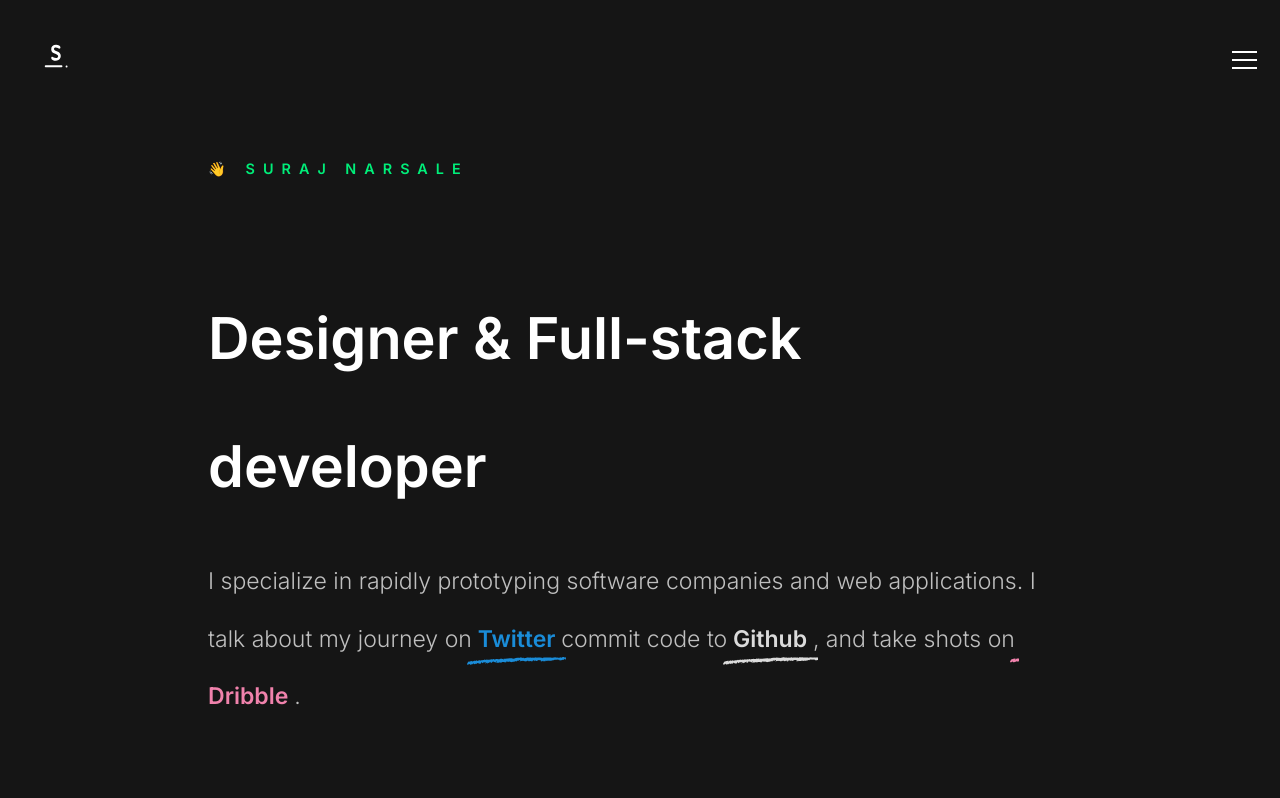
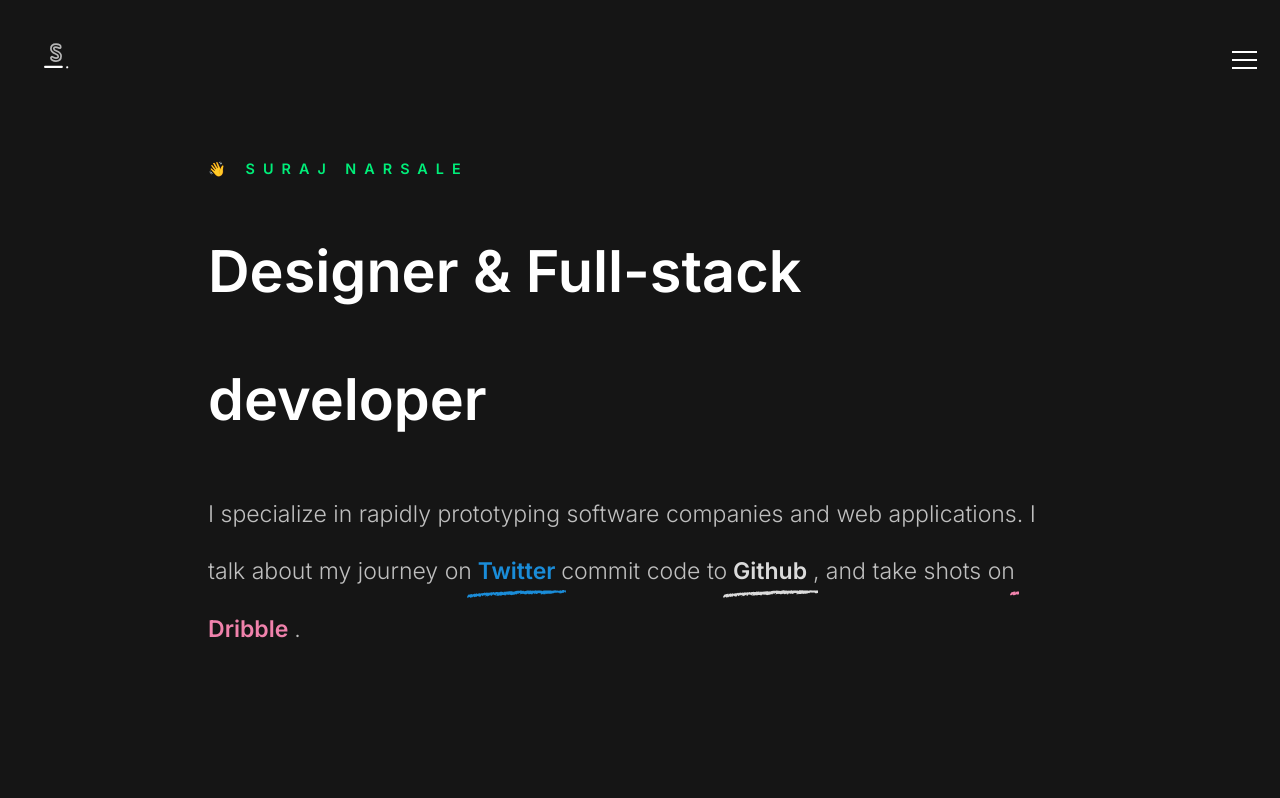
Before and after one commit to surajnarsale/job-portfolio, a Next.js app: page / in a window 1280 px wide. Shown: the top 798 px of the page. Built offline with nearby package versions, Linux system fonts and the light colour scheme.

Commit message:
feat: add animation to hero section

```diff
--- a/components/hero/hero.js
+++ b/components/hero/hero.js
@@ -50,7 +50,7 @@ export const Author = styled.h1`
 	text-transform: uppercase;
 	letter-spacing: 0.5rem;
 	color: #00ee79;
-	padding: 0 0 6rem 0;
+	padding: 0 0 2em 0;
 
 	@media ${device.mobileL} {
 		padding: 0 0 2rem 0;
--- a/components/hero/index.js
+++ b/components/hero/index.js
@@ -11,6 +11,55 @@ import {
 	Twitter,
 	Wrapper,
 } from './hero';
+import { motion } from 'framer-motion';
+const nameVariants = {
+	hidden: {
+		opacity: 0,
+		y: '-20px',
+	},
+	visible: {
+		opacity: 1,
+		y: 0,
+		transition: {
+			type: 'spring',
+			stiffness: 20,
+			ease: 'easeIn',
+			delay: 0.1,
+		},
+	},
+};
+const headingVariants = {
+	hidden: {
+		opacity: 0,
+		y: '-20px',
+	},
+	visible: {
+		opacity: 1,
+		y: 0,
+		transition: {
+			type: 'spring',
+			stiffness: 20,
+			ease: 'easeIn',
+			delay: 0.4,
+		},
+	},
+};
+const subHeadingVariants = {
+	hidden: {
+		opacity: 0,
+		y: '-20px',
+	},
+	visible: {
+		opacity: 1,
+		y: 0,
+		transition: {
+			type: 'spring',
+			stiffness: 20,
+			ease: 'easeIn',
+			delay: 0.7,
+		},
+	},
+};
 
 export default function Hero() {
 	return (
@@ -18,9 +67,28 @@ export default function Hero() {
 			<Container>
 				<Wrapper>
 					<Content>
-						<Author>👋 suraj narsale</Author>
-						<Title> Designer & Full-stack developer</Title>
-						<Subtitle>
+						<Author
+							as={motion.h1}
+							variants={nameVariants}
+							initial="hidden"
+							animate="visible"
+						>
+							👋 suraj narsale
+						</Author>
+						<Title
+							as={motion.div}
+							variants={headingVariants}
+							initial="hidden"
+							animate="visible"
+						>
+							Designer & Full-stack developer
+						</Title>
+						<Subtitle
+							as={motion.div}
+							variants={subHeadingVariants}
+							initial="hidden"
+							animate="visible"
+						>
 							I specialize in rapidly prototyping software companies and
 							web applications. I talk about my journey on
 							<Link href="https://twitter.com/surajnarsale_">
--- a/components/navbar/index.js
+++ b/components/navbar/index.js
@@ -1,6 +1,38 @@
 import React, { useState } from 'react';
 import { Squash as Hamburger } from 'hamburger-react';
-import { Div, HamburgerWrapper, Logo } from './navbar';
+import {
+	HamburgerWrapper,
+	Logo,
+	LogoSvg,
+	Path,
+	Rect1,
+	Rect2,
+	Rect3,
+} from './navbar';
+import { motion } from 'framer-motion';
+
+const svgVariants = {
+	hidden: { y: '-50px' },
+	visible: {
+		y: 0,
+		transition: { duration: 1 },
+	},
+};
+const pathVariants = {
+	hidden: {
+		opacity: 0,
+		pathLength: 0,
+	},
+	visible: {
+		opacity: 1,
+		pathLength: 1,
+		transition: {
+			duration: 2,
+			ease: 'easeInOut',
+		},
+	},
+};
+const transition = { duration: 4, ease: 'easeInOut' };
 
 export default function Navbar() {
 	const [isOpen, setOpen] = useState(false);
@@ -8,10 +40,52 @@ export default function Navbar() {
 	return (
 		<>
 			<Logo>
-				<img src="/logoSVG.svg" alt="mainLogo" />
+				<LogoSvg
+					width="34"
+					height="34"
+					viewBox="0 0 20 20"
+					fill="none"
+					xmlns="http://www.w3.org/2000/svg"
+					as={motion.svg}
+					variants={svgVariants}
+					initial="hidden"
+					animate="visible"
+				>
+					<Rect1 width="20" height="20" fill="none" />
+					<Path
+						d="M7.65625 10.3989C8.19062 10.3989 8.80938 11.2186 10.0563 11.2186C10.7969 11.2186 11.3406 10.8361 11.3406 10.1257C11.3406 8.27869 7 9.03279 7 5.7541C7 4.0929 8.15312 3 10.0281 3C11.5094 3 12.775 3.65574 12.775 4.67213C12.7803 4.77371 12.7663 4.8754 12.7339 4.96989C12.7014 5.06437 12.6515 5.14931 12.5875 5.21858C12.5244 5.28971 12.4493 5.34487 12.367 5.3806C12.2848 5.41633 12.197 5.43187 12.1094 5.42623C11.5375 5.42623 11.0313 4.74863 9.83125 4.74863C9.1 4.74863 8.71563 5.12022 8.71563 5.68852C8.71563 7.40437 13 6.62842 13 10.0601C12.9906 11.7432 11.9031 13 9.9625 13C8.41562 13 7.00938 12.224 7.00938 11.1749C7.01093 11.0756 7.03005 10.9777 7.06554 10.8875C7.10103 10.7972 7.15212 10.7165 7.21562 10.6503C7.3291 10.5032 7.48702 10.4131 7.65625 10.3989Z"
+						fill="transparent"
+						strokeWidth="1"
+						stroke="rgba(255, 255, 255, 0.69)"
+						strokeLinecap="round"
+						as={motion.path}
+						initial={{ pathLength: 0 }}
+						animate={{ pathLength: 1 }}
+						transition={transition}
+					/>
+					<Rect2
+						width="11"
+						height="1.2"
+						rx="0.5"
+						transform="matrix(1 0 0 -1 3 17)"
+						fill="white"
+					/>
+					<Rect3
+						x="16"
+						y="16"
+						width="1.2"
+						height="1.2"
+						rx="0.5"
+						fill="white"
+					/>
+				</LogoSvg>
 			</Logo>
 			<HamburgerWrapper>
 				<Hamburger
+					as={motion.div}
+					variants={svgVariants}
+					initial="hidden"
+					animate="visible"
 					toggled={isOpen}
 					toggle={setOpen}
 					color={'white'}
@@ -42,3 +116,5 @@ export default function Navbar() {
 // 		</>
 // 	);
 // }
+
+/* <img src="/logoSVG.svg" alt="mainLogo" /></Logo> */
--- a/components/navbar/navbar.js
+++ b/components/navbar/navbar.js
@@ -100,3 +100,9 @@ export const Div = styled.div`
 			open ? 'translate(16.4px, -10px) rotatez(45deg)' : null};
 	}
 `;
+
+export const LogoSvg = styled.svg``;
+export const Rect1 = styled.rect``;
+export const Rect2 = styled.rect``;
+export const Rect3 = styled.rect``;
+export const Path = styled.path``;
--- a/components/projects/project.js
+++ b/components/projects/project.js
@@ -16,7 +16,7 @@ export const Wrapper = styled.div`
 	display: flex;
 	justify-content: center;
 	align-items: center;
-	padding-bottom: 2rem;
+	padding-bottom: 3em;
 
 	& img {
 		border-radius: 0.5em;
@@ -28,6 +28,7 @@ export const Wrapper = styled.div`
 
 	@media ${device.laptopL} {
 		padding: 0 5rem;
+		padding-bottom: 3em;
 
 		& img {
 			border-radius: 1em;
@@ -106,7 +107,7 @@ export const Feature = styled.p`
 	font-size: 0.9em;
 	line-height: 1.8em;
 	font-weight: 500;
-	padding-top: 2em;
+	padding-top: 1em;
 
 	@media ${device.tablet} {
 	}
```
Also changed, not shown: helpers/framer.js (added, +50 -0 lines).
